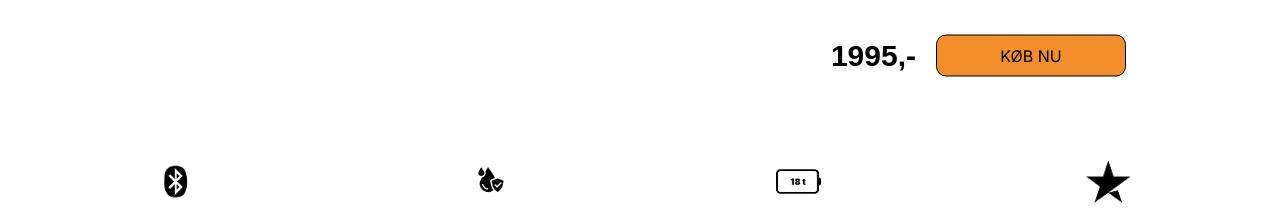
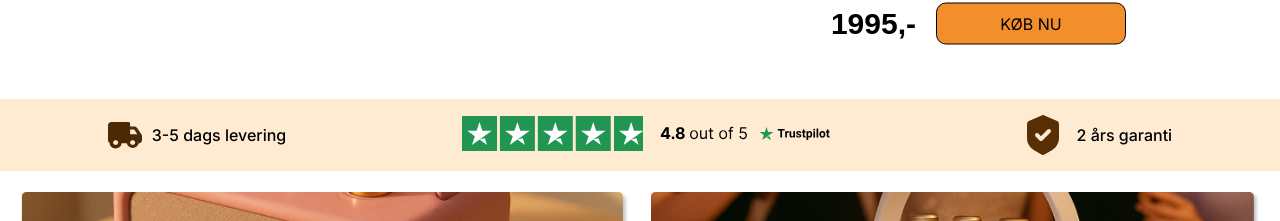
Before and after one commit to IdaThomassen/LuminaForbedringer, a plain HTML site: page index.html in a window 1280 px wide. Shown: the part 657-878 px from the top of the page. Drawn offline with Linux system fonts and the light colour scheme; a web font is replaced by a local one.

Commit message:
orange bar under head
Har kiggede på den orange bar under head og den ser ud til at være ok

```diff
--- a/css/style.css
+++ b/css/style.css
@@ -54,6 +54,8 @@
   position: relative;
   height: 100vh;
   overflow: hidden;
+  margin-top: -32px;
+  margin-bottom: 8px;
 }
 
 .hero__video {
@@ -194,6 +196,47 @@ p4 {
   white-space: nowrap;
 }
 
+/* Orange linje under header */
+.orange-info-bar {
+  background-color: #ffebd1;
+  display: flex;
+  justify-content: space-around;
+  align-items: center;
+  padding: 12px 20px;
+  color: black;
+  font-family: "Inter", sans-serif;
+  margin-top: -20px;
+}
+
+/* Hvert ikon + tekst */
+.fragtIkon {
+  display: flex;
+  align-items: center;
+  gap: 10px; /* mellem ikon og tekst */
+}
+
+/* Ikon størrelse */
+.trustpilotOrangeBar img {
+  width: auto;
+  height: auto;
+  object-fit: contain;
+}
+
+.garantiIkon {
+  display: flex;
+  align-items: center;
+  gap: 10px; /* mellem ikon og tekst */
+}
+
+/* Teksten i baren */
+.orange-info-bar p {
+  margin: 0;
+  font-size: 16px;
+  font-weight: 500;
+  font-family: "Inter", sans-serif;
+  color: black;
+}
+
 /* Main */
 main {
   position: relative;
@@ -202,21 +245,7 @@ main {
   padding: 1rem;
 }
 
-/*Icon Specifications*/
-#IS {
-  display: flex;
-  justify-content: space-around;
-  align-items: center;
-  width: 100%;
-}
-
-#IS img {
-  height: 45px;
-  width: auto;
-  object-fit: contain;
-}
-
-/* the 4 speaker photos beneath the icons */
+/* Her skal karrusellen være */
 #photos {
   display: grid;
   grid-template-columns: repeat(2, 1fr);
@@ -309,12 +338,11 @@ h4 {
   color: #000000;
 }
 
+/* info tekst om lumina nederst i footer */
 #footer-lumina-info {
-  color: rgb(46, 130, 130);
+  color: rgb(130, 46, 103);
   background-color: #f28f2c;
 }
-
-
 
 /* Responsivt: på små skærme får input + info fuld bredde */
 @media (max-width: 600px) {
@@ -333,7 +361,6 @@ h4 {
   }
 }
 
-
 /* Copyright nederst */
 #bunden {
   background-color: #f28f2c;
@@ -344,15 +371,10 @@ h4 {
   font-size: 14px;
 }
 
-.tilmeldKnap {
-  background-color: #308e77;
-
-}
-
 /* RESPONSIVE DESIGN */
 @media (max-width: 600px) {
   body {
-    background-color: #e3e3d0;
+    background-color: #ffffff;
   }
   #photos {
     display: block;
@@ -361,7 +383,7 @@ h4 {
 
 @media (min-width: 601px) and (max-width: 1024px) {
   body {
-    background-color: #e3e3d0;
+    background-color: #ffffff;
   }
   #photos {
     display: block;
--- a/index.html
+++ b/index.html
@@ -79,20 +79,26 @@
           <button id="KØB-NU-button" class="button-køb-nu">KØB NU</button>
         </div>
       </section>
+    </header>
+    <!-- Orange bar -->
 
-      <!-- Hero bottom text -->
-      <!-- her bør jeg kunne lave den orange bar -->
-    </header>
+    <div class="orange-info-bar">
+      <div class="fragtIkon">
+        <img src="images/fragtbil2.svg" alt="Fragt ikon" />
+        <p>3-5 dags levering</p>
+      </div>
+
+      <div class="trustpilotOrangeBar">
+        <img src="images/Trustpilot2.svg" alt="Trustpilot" />
+      </div>
+
+      <div class="garantiIkon">
+        <img src="images/garanti2.svg" alt="garanti ikon" />
+        <p>2 års garanti</p>
+      </div>
+    </div>
 
     <!-- Images and logos -->
-    <main>
-      <section id="IS">
-        <img src="images/Bluetooth ICOn.png" alt="Bluetooth logo" />
-        <img src="images/Waterproof ICON.png" alt="Waterproof logo" />
-        <img src="images/batteri.png" alt="battery logo" />
-        <img src="images/trustpilotstjerne.png" alt="Trustpilot star logo" />
-      </section>
-
       <!-- Pictures of the 4 different colors of the speaker -->
       <section id="photos">
         <img
```
Also changed, not shown: images/Trustpilot2.svg (added), images/fragtbil2.svg (added), images/garanti2.svg (added).
